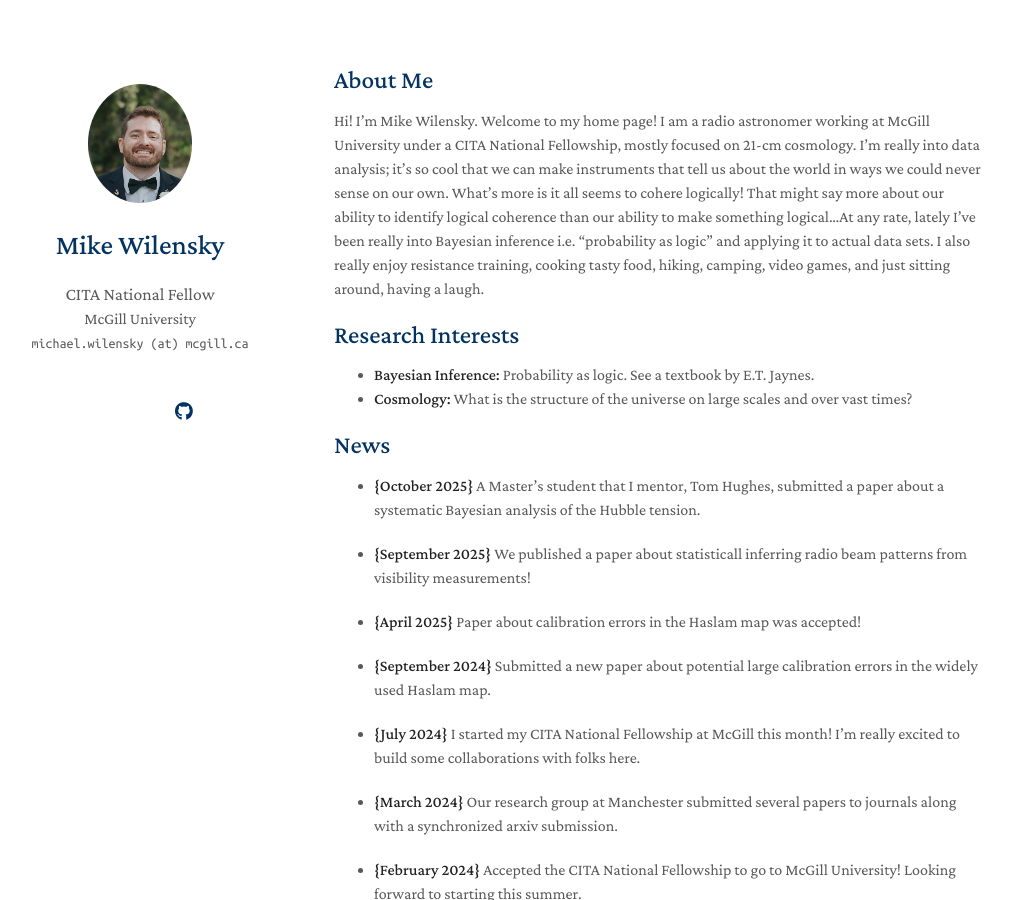
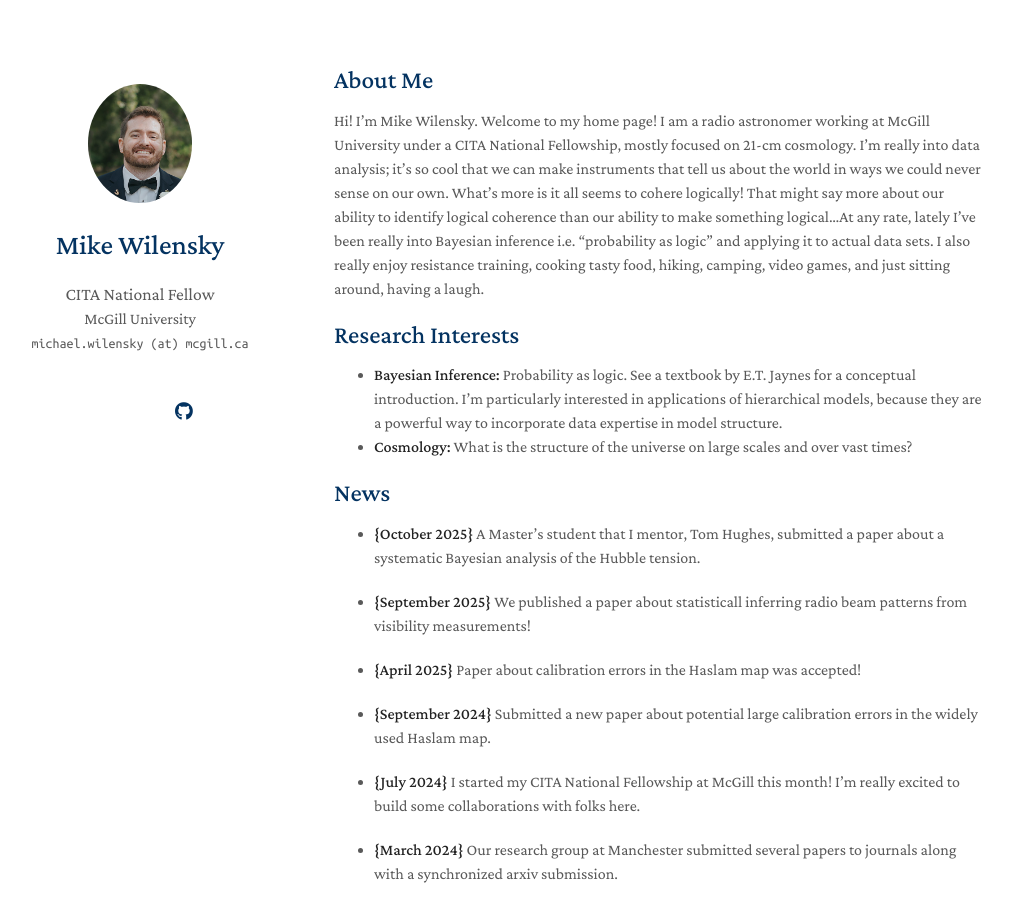
Before and after one commit to mwilensky768/mwilensky768.github.io, a Jekyll site: the page built from index.md, in a window 1280 px wide and 900 px high. Shown: the whole window, without its empty margins (136-1148 px from the left). Built offline with Jekyll 4.4.1, drawn with Linux system fonts in a browser that asks for light colours; nearby versions of some CDN libraries; a style sheet for code colours, icons or effects is not loaded; our own code applies the rules of GitHub Pages for plain Markdown files.

Commit message:
Update Bayesian inference description

```diff
--- a/index.md
+++ b/index.md
@@ -17,7 +17,9 @@ just sitting around, having a laugh.
 
 ## Research Interests
 
-- **Bayesian Inference:** Probability as logic. See a textbook by E.T. Jaynes.
+- **Bayesian Inference:** Probability as logic. See a textbook by E.T. Jaynes for a conceptual introduction.
+I'm particularly interested in applications of hierarchical models, because they
+are a powerful way to incorporate data expertise in model structure.
 - **Cosmology:** What is the structure of the universe on large scales and over vast times?
 
 ## News
```
